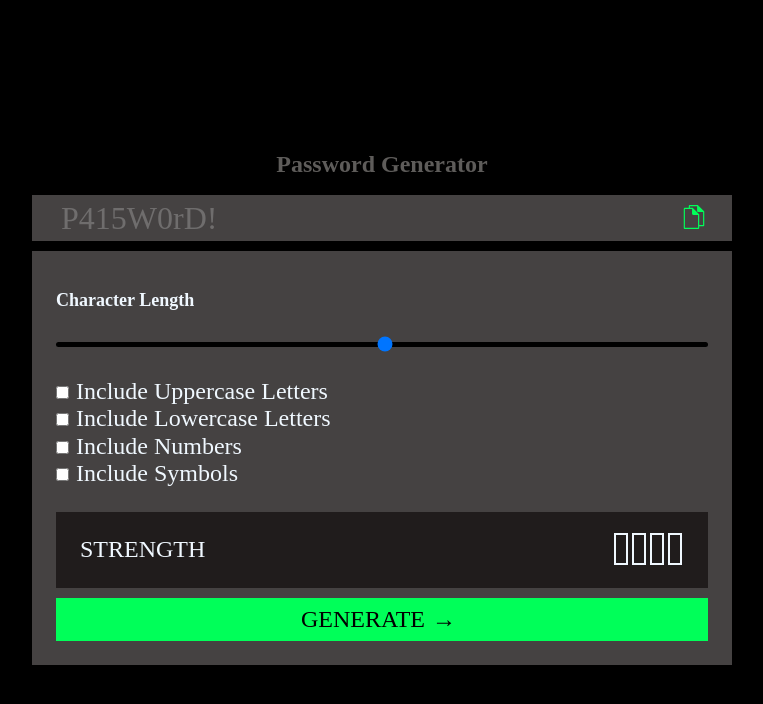
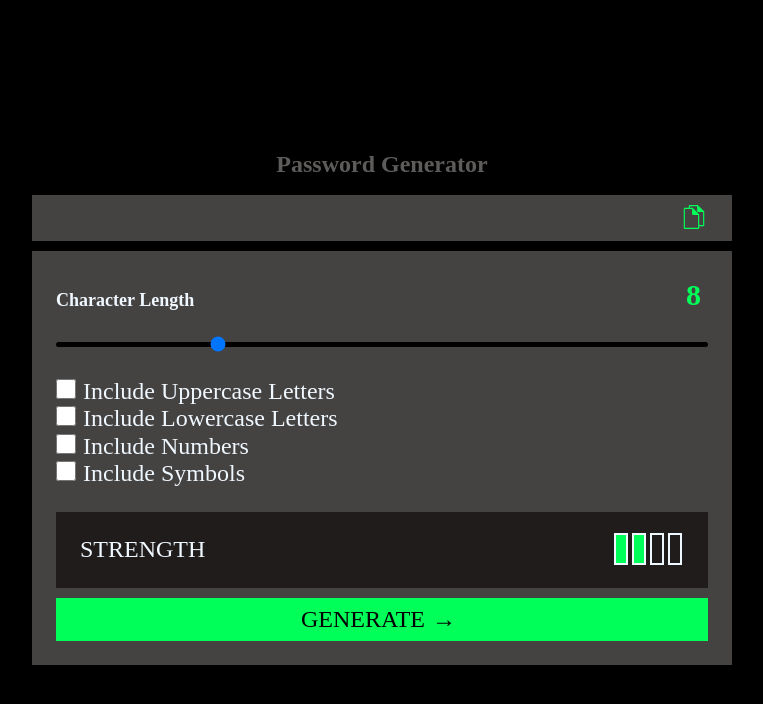
Before and after one commit to KaushikShubham123/password-generator-app, a plain HTML site: page index.html in a window 1280 px wide. Shown: the whole page, without its empty margins (258-1021 px from the left). Drawn offline with Linux system fonts and the light colour scheme.

Commit message:
Add javascript in project

```diff
--- a/index.html
+++ b/index.html
@@ -13,21 +13,24 @@
     <div class="main-container ">
         <h1 class="heading-pass">Password Generator</h1>
         <div class="output ">
-            <p class="password-text">
-                P415W0rD! </p>
-            <button><img class="icon" src="images/Copy-icon.svg" alt=""></button>
+            <input type="text" class="password-text" id="passBox">
+
+            <button id="copyicon"><img class="icon" src="images/Copy-icon.svg" alt=""></button>
         </div>
         <div class="other-half">
             <div>
-                <h2 class="character">Character Length</h2>
+                <div class="row">
+                    <h2 class="character">Character Length</h2>
+                    <span id="sliderValue"></span>
+                </div>
 
-                <input type="range" min="1" max="100" class="slider">
+                <input type="range" min="1" max="30" value="8" class="slider" id="inputSlider">
 
                 <ul class="list">
-                    <li class=""><input type="checkbox">Include Uppercase Letters</li>
-                    <li><input type="checkbox" id="style-checkbox">Include Lowercase Letters</li>
-                    <li><input type="checkbox">Include Numbers</li>
-                    <li><input type="checkbox">Include Symbols</li>
+                    <li class=""><input type="checkbox" id="uppercase">Include Uppercase Letters</li>
+                    <li><input type="checkbox" id="lowercase">Include Lowercase Letters</li>
+                    <li><input type="checkbox" id="numbers">Include Numbers</li>
+                    <li><input type="checkbox" id="symbols">Include Symbols</li>
                 </ul>
 
             </div>
@@ -35,16 +38,16 @@
                 <p>STRENGTH</p>
                 <div class="boxes">
 
-                    <span> </span>
-                    <span></span>
-                    <span></span>
-                    <span> </span>
+                    <span id="strength1"> </span>
+                    <span id="strength2"></span>
+                    <span id="strength3"></span>
+                    <span id="strength4"> </span>
                 </div>
             </div>
-            <button class="button-generate">GENERATE <span class="arrow">&#x2192;</span> </button>
+            <button class="button-generate" id="genBtn">GENERATE <span class="arrow">&#x2192;</span> </button>
         </div>
     </div>
-
+    <script src="myscript.js"></script>
 </body>
 
 </html>
--- /dev/null
+++ b/myscript.js
@@ -0,0 +1,77 @@
+let inputSlider = document.getElementById("inputSlider");
+let sliderValue = document.getElementById("sliderValue");
+let passBox = document.getElementById("passBox");
+let lowercase = document.getElementById("lowercase");
+let uppercase = document.getElementById("uppercase");
+let numbers = document.getElementById("numbers");
+let genBtn = document.getElementById("genBtn");
+let copyicon = document.getElementById("copyicon")
+let strength1 = document.getElementById("strength1")
+let strength2 = document.getElementById("strength2")
+let strength3 = document.getElementById("strength3")
+let strength4 = document.getElementById("strength4")
+
+sliderValue.textContent = inputSlider.value;
+showStrength(inputSlider.value);
+
+inputSlider.addEventListener('input', () => {
+    sliderValue.textContent = inputSlider.value;
+    console.log(inputSlider.value, typeof inputSlider.value)
+    showStrength(inputSlider.value);
+});
+genBtn.addEventListener('click', () => {
+    passBox.value = generatePassword();
+})
+let upperChars = "ABCDEFGHIJKLMNOPQRSTUVWXYZ";
+let lowerChars = "abcdefghijklmnopqrstuvwxyz";
+let allNumbers = "0123456789";
+let allSymbols = "~!@#$%^&*";
+
+
+function generatePassword() {
+    let genPassword = "";
+    let allChars = "";
+    allChars += lowercase.checked ? lowerChars : "";
+    allChars += uppercase.checked ? upperChars : "";
+    allChars += numbers.checked ? allNumbers : "";
+    allChars += symbols.checked ? allSymbols : "";
+    if (allChars == "" || allChars.length == 0) {
+        return genPassword;
+    }
+
+    let i = 1;
+    while (i <= inputSlider.value) {
+
+        genPassword += allChars.charAt(Math.floor(Math.random() * allChars.length));
+        i++;
+    }
+    return genPassword;
+}
+
+copyicon.addEventListener('click', () => {
+    if (passBox.value != "" || passBox.value.length >= 1) {
+
+        navigator.clipboard.writeText(passBox.value)
+    }
+})
+
+
+function showStrength(currentSliderValue) {
+
+    strength1.style.backgroundColor = "unset";
+    strength2.style.backgroundColor = "unset";
+    strength3.style.backgroundColor = "unset";
+    strength4.style.backgroundColor = "unset";
+    if (currentSliderValue >= 1) {
+        strength1.style.backgroundColor = "rgb(0, 255, 89)";
+    }
+    if (currentSliderValue >= 8) {
+        strength2.style.backgroundColor = "rgb(0, 255, 89)";
+    }
+    if (currentSliderValue >= 15) {
+        strength3.style.backgroundColor = "rgb(0, 255, 89)";
+    }
+    if (currentSliderValue >= 20) {
+        strength4.style.backgroundColor = "rgb(0, 255, 89)";
+    }
+}
--- a/style.css
+++ b/style.css
@@ -27,10 +27,13 @@ body {
 .password-text {
 
     padding: 5px;
+    background-color: rgb(69, 66, 66);
+    border: none;
 
-    color: rgb(111, 109, 109);
+    color: aliceblue;
     font-size: 32px;
     margin: 0 0 0 24px;
+    width: 100%;
 
 }
 
@@ -50,7 +53,11 @@ button {
     all: unset;
 }
 
+.list input[type="checkbox"] {
+    width: 20px;
+    height: 20px;
 
+}
 
 .output {
     display: flex;
@@ -75,6 +82,8 @@ button {
     width: 28px;
     height: 28px;
     margin-right: 24px;
+    cursor: pointer;
+
 
 
 
@@ -128,6 +137,10 @@ span {
 
 }
 
+.button-generate:hover {
+    background-color: rgb(67, 219, 118);
+}
+
 .slider {
     width: 100%;
     max-width: 700px;
@@ -143,3 +156,16 @@ span {
 
 
 }
+
+.row span {
+    border: none;
+    color: rgb(0, 255, 89);
+    font-size: 30px;
+    font-weight: bold;
+}
+
+.row {
+    display: flex;
+    justify-content: space-between;
+    b
+}
```
